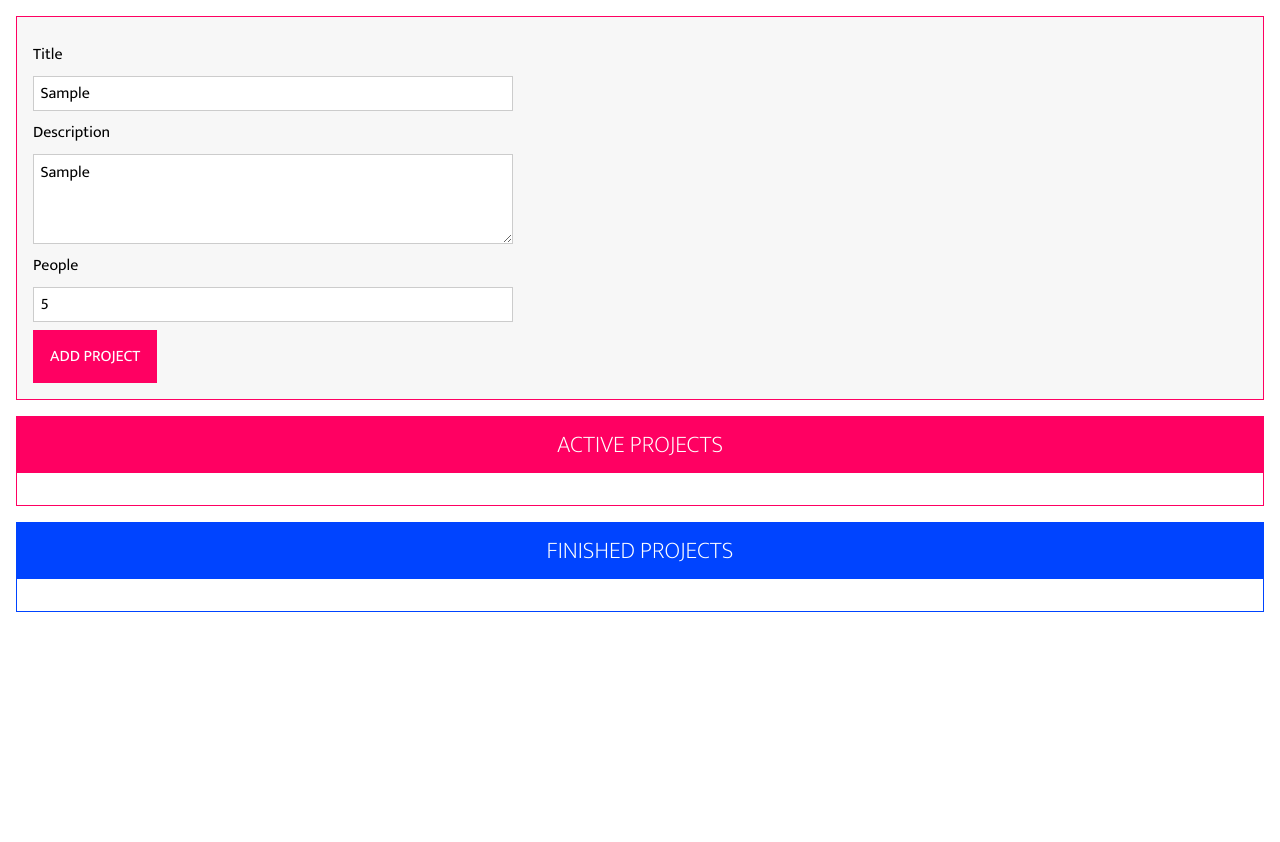
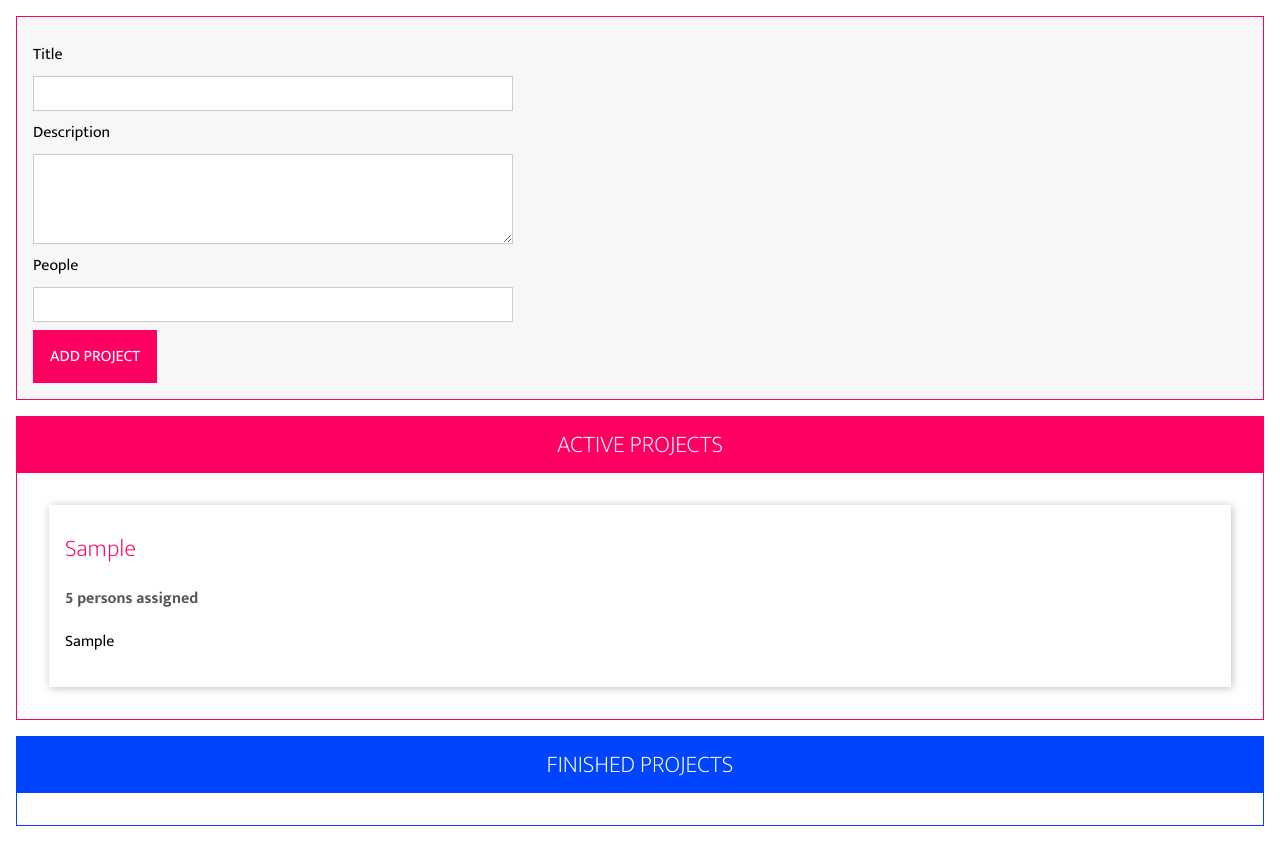
Before and after one commit to mhoumann87/drag_and_drop, a website with bundled scripts: page index.html in a window 1280 px wide. Both pictures are taken after typing "Sample", "Sample", "5" into the empty fields and a click on the button "ADD PROJECT". Before the commit the page ends 800 px from the top, so only its background shows below. Built offline with nearby package versions, Linux system fonts and the light colour scheme.

Commit message:
Add draggable functio :sparkles:

```diff
--- a/index.html
+++ b/index.html
@@ -38,7 +38,11 @@
     </template>
 
     <template id="single-project">
-      <li></li>
+      <li draggable="true">
+        <h2></h2>
+        <h3></h3>
+        <p></p>
+      </li>
     </template>
 
     <template id="project-list">
--- a/src/app.ts
+++ b/src/app.ts
@@ -1,106 +1,44 @@
-// Validate
-
-interface Validatable {
-  value: string | number;
-  required?: boolean;
-  minLength?: number;
-  maxLength?: number;
-  minVal?: number;
-  maxVal?: number;
+// Drag & Drop Interfaces
+interface Draggable {
+  dragStartHandler(event: DragEvent): void;
+  dragEndHandler(event: DragEvent): void;
 }
 
-function validate(validatableInput: Validatable) {
-  let isValid = true;
-
-  if (validatableInput.required) {
-    isValid = isValid && validatableInput.value.toString().trim().length !== 0;
-  }
-  if (
-    validatableInput.minLength != null && typeof validatableInput.value === 'string') {
-    isValid = isValid && validatableInput.value.length > validatableInput.minLength;
-  }
-  if (
-    validatableInput.maxLength != null && typeof validatableInput.value === 'string') {
-    isValid = isValid && validatableInput.value.length < validatableInput.maxLength;
-  }
-  if (validatableInput.minVal != null && typeof validatableInput.value === 'number') {
-    isValid = isValid && validatableInput.value > validatableInput.minVal;
-  }
-  if (validatableInput.maxVal != null && typeof validatableInput.value === 'number') {
-    isValid = isValid && validatableInput.value < validatableInput.maxVal;
-  }
-  return isValid;
-}
-// decorators
-
-function autobind(
-  _: any,
-  _2: string,
-  descriptor: PropertyDescriptor
-) {
-  const originalMethod = descriptor.value;
-  const adjDescriptor: PropertyDescriptor = {
-    configurable: true,
-    get() {
-      const boundFunc = originalMethod.bind(this);
-      return boundFunc;
-    }
-  }
-  return adjDescriptor;
+interface DragTarget {
+  dragOverHandler(event: DragEvent): void;
+  dropHandler(event: DragEvent): void;
+  dragLeaveHandler(event: DragEvent): void;
 }
 
-// Classes
-
-// Component Base Class
-abstract class Component<T extends HTMLElement, U extends HTMLElement> {
-  templateElement: HTMLTemplateElement;
-  hostElement: T;
-  element: U;
-
-  constructor(
-    templateId: string,
-    hostElementId: string,
-    insertAtStart: boolean,
-    newElementId?: string
-  ) {
-    this.templateElement = document.getElementById(templateId)! as HTMLTemplateElement;
-    this.hostElement = document.getElementById(hostElementId)! as T;
-
-    const importedNode = document.importNode(this.templateElement.content, true);
-    this.element = importedNode.firstElementChild as U;
-
-    if (newElementId) {
-      this.element.id = newElementId;
-    }
-    this.attach(insertAtStart);
-  }
-
-  private attach(insertAtStart: boolean) {
-    this.hostElement.insertAdjacentElement(
-      insertAtStart ? 'afterbegin' : 'beforeend',
-      this.element
-    );
-  }
-
-  // force to emplement theses two methods in the classes extending this
-  abstract configure(): void;
-  abstract renderContent(): void;
+// Project Type
+enum ProjectStatus {
+  Active,
+  Finished
 }
 
-// State Base Class
+class Project {
+  constructor(
+    public id: string,
+    public title: string,
+    public description: string,
+    public people: number,
+    public status: ProjectStatus
+  ) { }
+}
+
+// Project State Management
 type Listener<T> = (items: T[]) => void;
+
 class State<T> {
   protected listeners: Listener<T>[] = [];
 
-  addListener(listenerFunc: Listener<T>) {
-    this.listeners.push(listenerFunc);
+  addListener(listenerFn: Listener<T>) {
+    this.listeners.push(listenerFn);
   }
 }
 
-// Project state management
 class ProjectState extends State<Project> {
   private projects: Project[] = [];
-
   private static instance: ProjectState;
 
   private constructor() {
@@ -124,43 +62,255 @@
       ProjectStatus.Active
     );
     this.projects.push(newProject);
-    for (const listenerFunc of this.listeners) {
-      listenerFunc(this.projects.slice())
+    this.updateListeners();
+  }
+
+  moveProject(projectId: string, newStatus: ProjectStatus) {
+    const project = this.projects.find(prj => prj.id === projectId);
+    if (project && project.status !== newStatus) {
+      project.status = newStatus;
+      this.updateListeners();
+    }
+  }
+
+  private updateListeners() {
+    for (const listenerFn of this.listeners) {
+      listenerFn(this.projects.slice());
     }
   }
 }
 
 const projectState = ProjectState.getInstance();
 
+// Validation
+interface Validatable {
+  value: string | number;
+  required?: boolean;
+  minLength?: number;
+  maxLength?: number;
+  min?: number;
+  max?: number;
+}
 
-// Project type
-enum ProjectStatus { Active, Finished };
-class Project {
+function validate(validatableInput: Validatable) {
+  let isValid = true;
+  if (validatableInput.required) {
+    isValid = isValid && validatableInput.value.toString().trim().length !== 0;
+  }
+  if (
+    validatableInput.minLength != null &&
+    typeof validatableInput.value === 'string'
+  ) {
+    isValid =
+      isValid && validatableInput.value.length >= validatableInput.minLength;
+  }
+  if (
+    validatableInput.maxLength != null &&
+    typeof validatableInput.value === 'string'
+  ) {
+    isValid =
+      isValid && validatableInput.value.length <= validatableInput.maxLength;
+  }
+  if (
+    validatableInput.min != null &&
+    typeof validatableInput.value === 'number'
+  ) {
+    isValid = isValid && validatableInput.value >= validatableInput.min;
+  }
+  if (
+    validatableInput.max != null &&
+    typeof validatableInput.value === 'number'
+  ) {
+    isValid = isValid && validatableInput.value <= validatableInput.max;
+  }
+  return isValid;
+}
+
+// autobind decorator
+function autobind(_: any, _2: string, descriptor: PropertyDescriptor) {
+  const originalMethod = descriptor.value;
+  const adjDescriptor: PropertyDescriptor = {
+    configurable: true,
+    get() {
+      const boundFn = originalMethod.bind(this);
+      return boundFn;
+    }
+  };
+  return adjDescriptor;
+}
+
+// Component Base Class
+abstract class Component<T extends HTMLElement, U extends HTMLElement> {
+  templateElement: HTMLTemplateElement;
+  hostElement: T;
+  element: U;
 
   constructor(
-    public id: string,
-    public title: string,
-    public description: string,
-    public people: number,
-    public status: ProjectStatus
-  ) { }
+    templateId: string,
+    hostElementId: string,
+    insertAtStart: boolean,
+    newElementId?: string
+  ) {
+    this.templateElement = document.getElementById(
+      templateId
+    )! as HTMLTemplateElement;
+    this.hostElement = document.getElementById(hostElementId)! as T;
+
+    const importedNode = document.importNode(
+      this.templateElement.content,
+      true
+    );
+    this.element = importedNode.firstElementChild as U;
+    if (newElementId) {
+      this.element.id = newElementId;
+    }
+
+    this.attach(insertAtStart);
+  }
+
+  private attach(insertAtBeginning: boolean) {
+    this.hostElement.insertAdjacentElement(
+      insertAtBeginning ? 'afterbegin' : 'beforeend',
+      this.element
+    );
+  }
+
+  abstract configure(): void;
+  abstract renderContent(): void;
 }
 
+// ProjectItem Class
+class ProjectItem extends Component<HTMLUListElement, HTMLLIElement>
+  implements Draggable {
+  private project: Project;
 
-// Project input class
+  get persons() {
+    if (this.project.people === 1) {
+      return '1 person';
+    } else {
+      return `${this.project.people} persons`;
+    }
+  }
+
+  constructor(hostId: string, project: Project) {
+    super('single-project', hostId, false, project.id);
+    this.project = project;
+
+    this.configure();
+    this.renderContent();
+  }
+
+  @autobind
+  dragStartHandler(event: DragEvent) {
+    event.dataTransfer!.setData('text/plain', this.project.id);
+    event.dataTransfer!.effectAllowed = 'move';
+  }
+
+  dragEndHandler(_: DragEvent) {
+    console.log('DragEnd');
+  }
+
+  configure() {
+    this.element.addEventListener('dragstart', this.dragStartHandler);
+    this.element.addEventListener('dragend', this.dragEndHandler);
+  }
+
+  renderContent() {
+    this.element.querySelector('h2')!.textContent = this.project.title;
+    this.element.querySelector('h3')!.textContent = this.persons + ' assigned';
+    this.element.querySelector('p')!.textContent = this.project.description;
+  }
+}
+
+// ProjectList Class
+class ProjectList extends Component<HTMLDivElement, HTMLElement>
+  implements DragTarget {
+  assignedProjects: Project[];
+
+  constructor(private type: 'active' | 'finished') {
+    super('project-list', 'app', false, `${type}-projects`);
+    this.assignedProjects = [];
+
+    this.configure();
+    this.renderContent();
+  }
+
+  @autobind
+  dragOverHandler(event: DragEvent) {
+    if (event.dataTransfer && event.dataTransfer.types[0] === 'text/plain') {
+      event.preventDefault();
+      const listEl = this.element.querySelector('ul')!;
+      listEl.classList.add('droppable');
+    }
+  }
+
+  @autobind
+  dropHandler(event: DragEvent) {
+    const prjId = event.dataTransfer!.getData('text/plain');
+    projectState.moveProject(
+      prjId,
+      this.type === 'active' ? ProjectStatus.Active : ProjectStatus.Finished
+    );
+  }
+
+  @autobind
+  dragLeaveHandler(_: DragEvent) {
+    const listEl = this.element.querySelector('ul')!;
+    listEl.classList.remove('droppable');
+  }
+
+  configure() {
+    this.element.addEventListener('dragover', this.dragOverHandler);
+    this.element.addEventListener('dragleave', this.dragLeaveHandler);
+    this.element.addEventListener('drop', this.dropHandler);
+
+    projectState.addListener((projects: Project[]) => {
+      const relevantProjects = projects.filter(prj => {
+        if (this.type === 'active') {
+          return prj.status === ProjectStatus.Active;
+        }
+        return prj.status === ProjectStatus.Finished;
+      });
+      this.assignedProjects = relevantProjects;
+      this.renderProjects();
+    });
+  }
+
+  renderContent() {
+    const listId = `${this.type}-projects-list`;
+    this.element.querySelector('ul')!.id = listId;
+    this.element.querySelector('h2')!.textContent =
+      this.type.toUpperCase() + ' PROJECTS';
+  }
+
+  private renderProjects() {
+    const listEl = document.getElementById(
+      `${this.type}-projects-list`
+    )! as HTMLUListElement;
+    listEl.innerHTML = '';
+    for (const prjItem of this.assignedProjects) {
+      new ProjectItem(this.element.querySelector('ul')!.id, prjItem);
+    }
+  }
+}
+
+// ProjectInput Class
 class ProjectInput extends Component<HTMLDivElement, HTMLFormElement> {
-
   titleInputElement: HTMLInputElement;
   descriptionInputElement: HTMLInputElement;
   peopleInputElement: HTMLInputElement;
 
   constructor() {
     super('project-input', 'app', true, 'user-input');
-
-    this.titleInputElement = this.element.querySelector('#title') as HTMLInputElement;
-    this.descriptionInputElement = this.element.querySelector('#description') as HTMLInputElement;
-    this.peopleInputElement = this.element.querySelector('#people') as HTMLInputElement;
-
+    this.titleInputElement = this.element.querySelector(
+      '#title'
+    ) as HTMLInputElement;
+    this.descriptionInputElement = this.element.querySelector(
+      '#description'
+    ) as HTMLInputElement;
+    this.peopleInputElement = this.element.querySelector(
+      '#people'
+    ) as HTMLInputElement;
     this.configure();
   }
 
@@ -178,27 +328,28 @@
     const titleValidatable: Validatable = {
       value: enteredTitle,
       required: true
-    }
+    };
     const descriptionValidatable: Validatable = {
       value: enteredDescription,
       required: true,
       minLength: 5
-    }
+    };
     const peopleValidatable: Validatable = {
-      value: parseFloat(enteredPeople),
+      value: +enteredPeople,
       required: true,
-      minVal: 1,
-      maxVal: 5
-    }
+      min: 1,
+      max: 5
+    };
+
     if (
       !validate(titleValidatable) ||
       !validate(descriptionValidatable) ||
       !validate(peopleValidatable)
     ) {
-      alert('Invalid input - Please try again');
+      alert('Invalid input, please try again!');
       return;
     } else {
-      return [enteredTitle, enteredDescription, parseFloat(enteredPeople)];
+      return [enteredTitle, enteredDescription, +enteredPeople];
     }
   }
 
@@ -208,73 +359,18 @@
     this.peopleInputElement.value = '';
   }
 
-  // @autobind bind the event to the class
   @autobind
   private submitHandler(event: Event) {
     event.preventDefault();
-    //console.log(this.titleInputElement.value);
     const userInput = this.gatherUserInput();
-
     if (Array.isArray(userInput)) {
       const [title, desc, people] = userInput;
-      //console.log(title, desc, people);
       projectState.addProject(title, desc, people);
       this.clearInputs();
     }
   }
 }
 
-
-// ProjectList class
-class ProjectList extends Component<HTMLDivElement, HTMLElement> {
-
-  assignedProjects: Project[];
-
-  constructor(private type: 'active' | 'finished') {
-    super('project-list', 'app', false, `${type}-projects`);
-    this.assignedProjects = [];
-
-    this.configure();
-    this.renderContent();
-  }
-
-
-  configure() {
-    projectState.addListener((projects: Project[]) => {
-      const relevantProjects = projects.filter(prj => {
-        if (this.type === 'active') {
-          return prj.status === ProjectStatus.Active;
-        }
-        return prj.status === ProjectStatus.Finished;
-      });
-      this.assignedProjects = relevantProjects;
-      this.renderProjects();
-    });
-
-  }
-
-  renderContent() {
-    const listId = `${this.type}-projects-list`;
-    this.element.querySelector('ul')!.id = listId;
-    this.element.querySelector('h2')!.textContent =
-      this.type.toUpperCase() + ' PROJECTS';
-  }
-
-  private renderProjects() {
-    const listEl = document.getElementById(`${this.type}-projects-list`)! as HTMLUListElement;
-    listEl.innerHTML = '';
-    for (const prjItem of this.assignedProjects) {
-      const listItem = document.createElement('li');
-      listItem.textContent = prjItem.title;
-      listEl.appendChild(listItem);
-    }
-  }
-
-}
-
-// Instanciate the classes
-
 const prjInput = new ProjectInput();
-
 const activePrjList = new ProjectList('active');
 const finishedPrjList = new ProjectList('finished');
```
